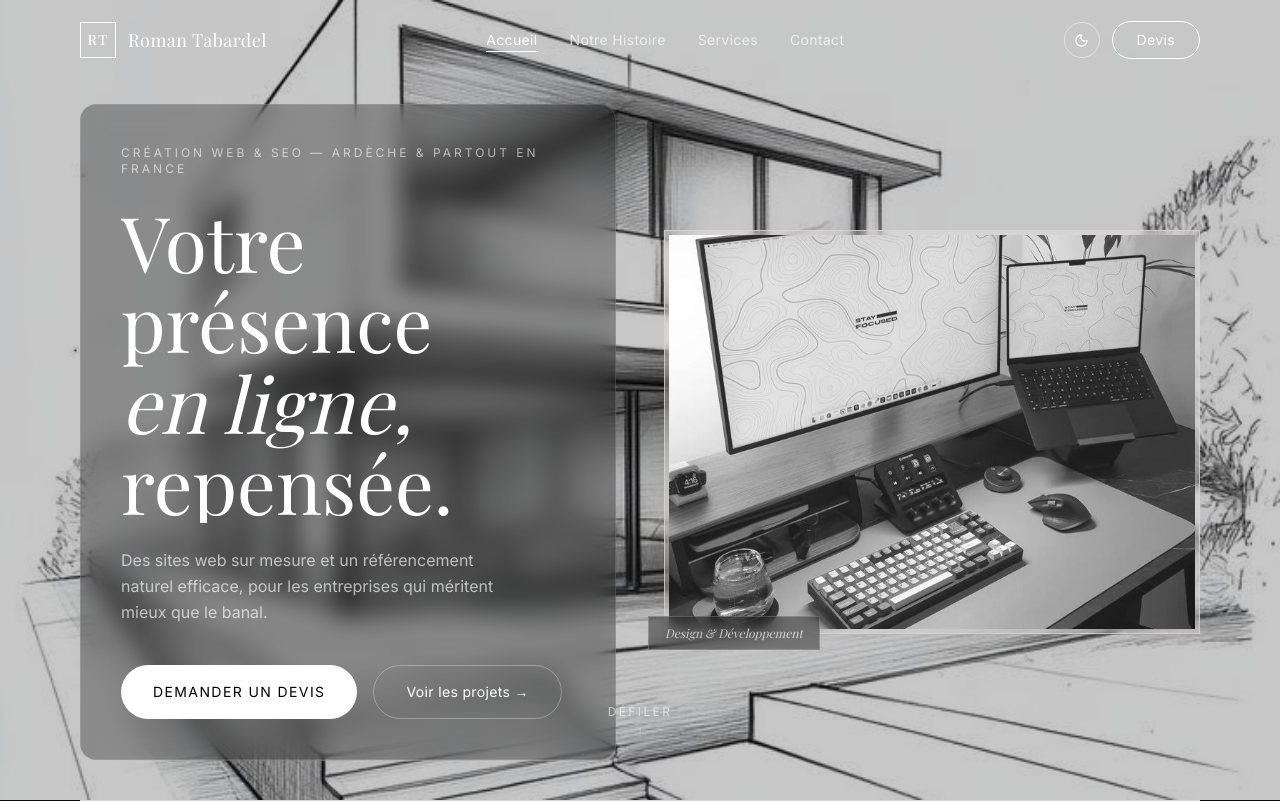
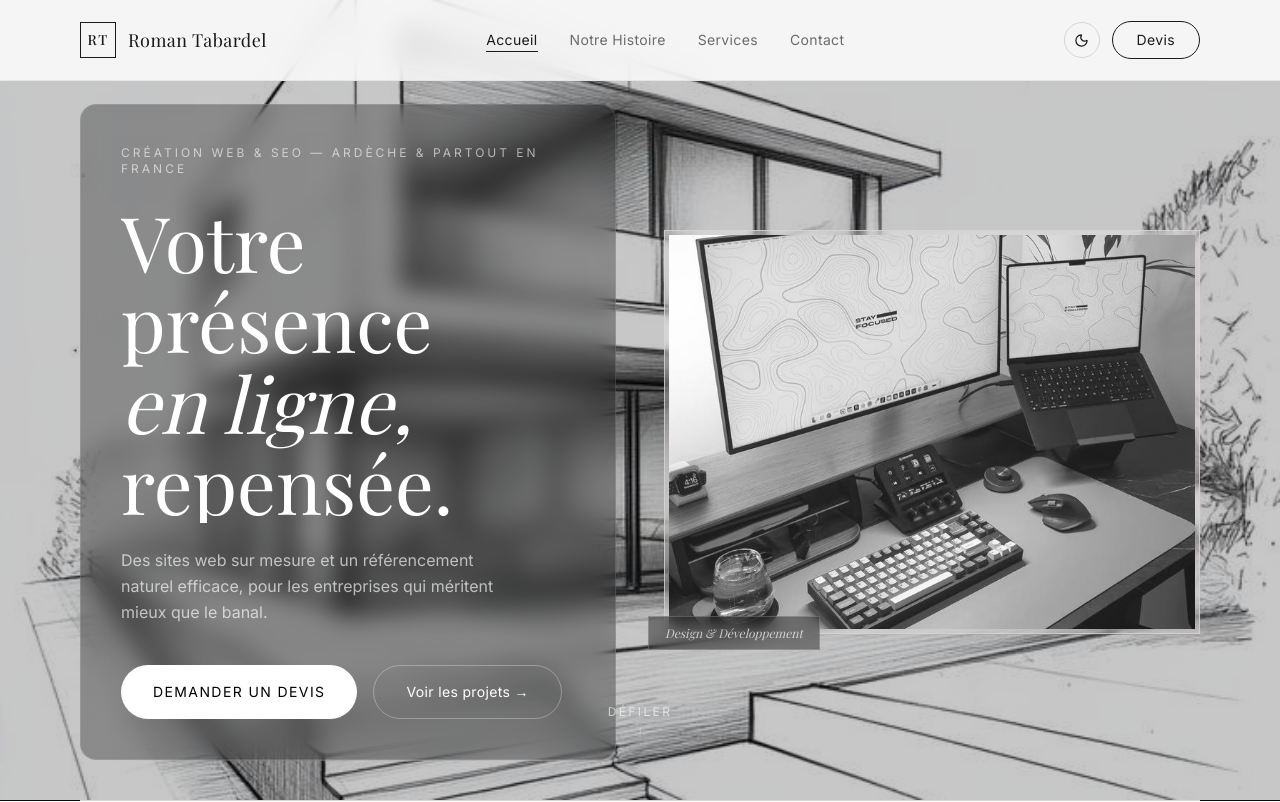
Before and after one commit to tabardelroman2006-a11y/tabardel-roman, a Next.js app: page / in a window 1280 px wide. Shown: the top 802 px of the page. Built offline with nearby package versions, Linux system fonts and the light colour scheme.

Commit message:
feat: navbar blanc semi-transparent permanent (blur 14px, 82%)

```diff
--- a/src/components/layout/Header.tsx
+++ b/src/components/layout/Header.tsx
@@ -29,9 +29,9 @@ export function Header() {
 
   useEffect(() => { setMobileOpen(false) }, [pathname])
 
-  // Colour helpers
-  const textColor = !scrolled ? '#ffffff' : '#1A1A1A'
-  const textMuted = !scrolled ? 'rgba(255,255,255,0.7)' : '#6B6B6B'
+  // Couleurs fixes — navbar toujours blanche
+  const textColor = '#1A1A1A'
+  const textMuted = '#6B6B6B'
 
   return (
     <>
@@ -44,9 +44,9 @@ export function Header() {
         <div
           className="transition-all duration-500 px-6 md:px-12 lg:px-20 border-b"
           style={{
-            backdropFilter:   scrolled ? 'blur(12px)' : 'none',
-            backgroundColor:  scrolled ? 'rgba(255,255,255,0.97)' : 'rgba(255,255,255,0.0)',
-            borderColor:      scrolled ? '#E8E4DE' : 'transparent',
+            backdropFilter:  'blur(14px)',
+            backgroundColor: 'rgba(255,255,255,0.82)',
+            borderColor:     '#E8E4DE',
           }}
         >
           <div className="flex items-center justify-between h-16 md:h-20 w-full">
@@ -104,7 +104,7 @@ export function Header() {
                 aria-label="Mode sombre"
                 className="w-9 h-9 flex items-center justify-center rounded-full border transition-all duration-300"
                 style={{
-                  borderColor: scrolled ? '#D6D3D1' : 'rgba(255,255,255,0.5)',
+                  borderColor: '#D6D3D1',
                   color: textColor,
                 }}
               >
```
